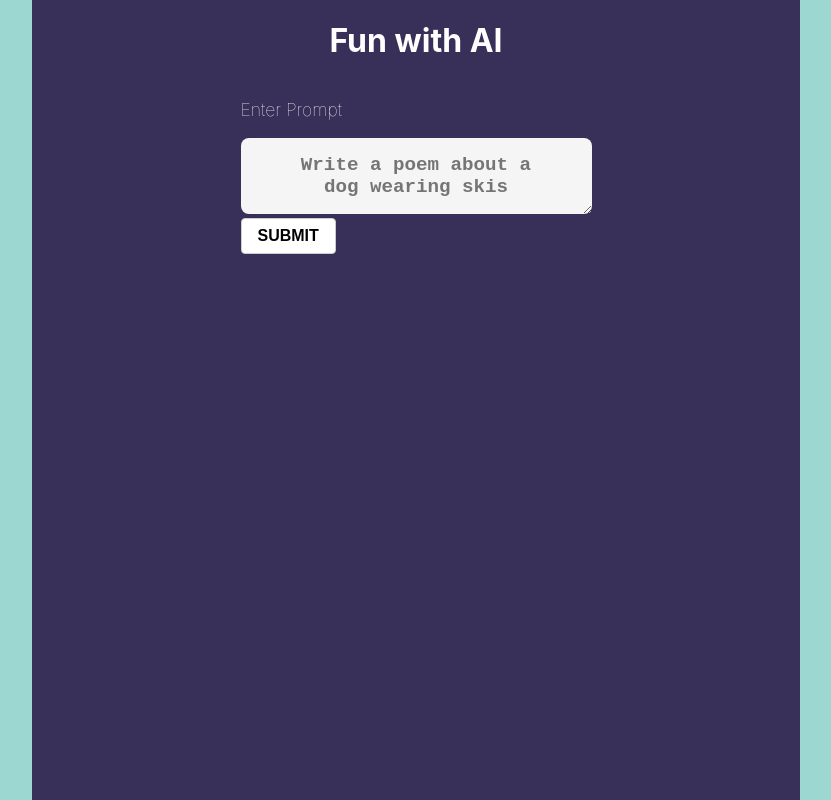
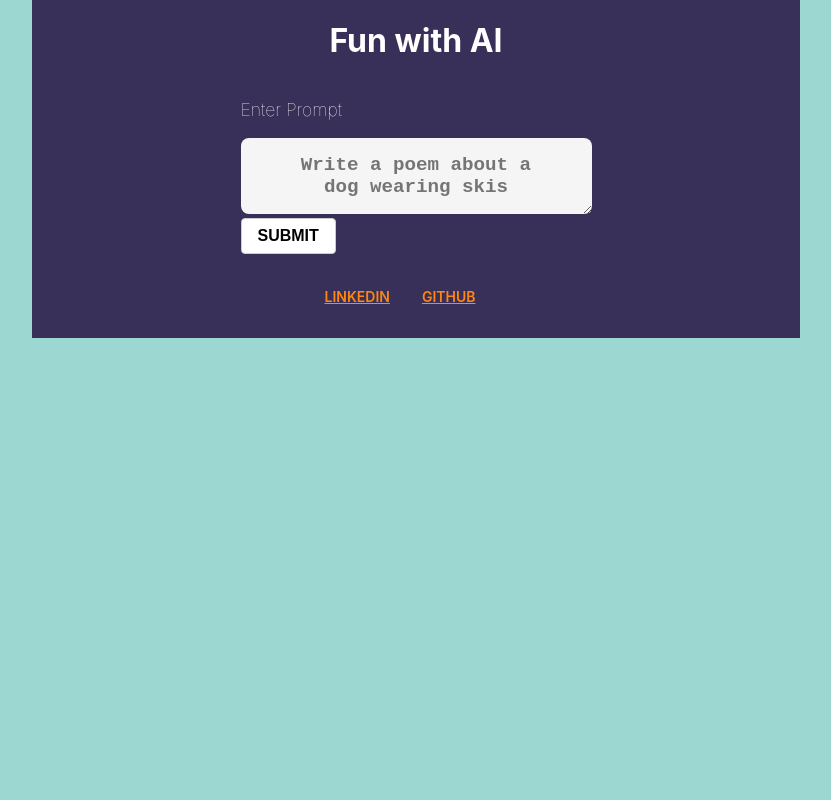
Before and after one commit to ugurkellecioglu/Fun-With-AI, a React (Create React App) app: page / in a window 1280 px wide. Shown: the whole page, without its empty margins (224-1055 px from the left). Built offline with nearby package versions, Linux system fonts and the light colour scheme.

Commit message:
footer component added

```diff
--- a/src/App.scss
+++ b/src/App.scss
@@ -5,11 +5,14 @@ $floral-white: hsla(32, 100%, 97%, 1);
 $middle-blue-green: hsla(173, 44%, 73%, 1);
 $space-cadet: hsla(254, 31%, 27%, 1);
 
+html {
+  overflow-x: hidden;
+}
 .App {
   display: flex;
   justify-content: center;
   background-color: $middle-blue-green;
-  height: 100vh;
+  min-height: 100vh;
   width: 100vw;
   h1 {
     color: white;
--- a/src/App.tsx
+++ b/src/App.tsx
@@ -1,6 +1,6 @@
 import "./App.scss"
-import { Container, Prompt, Response } from "./Components"
-import { AppContext, AppProvider } from "./context/AppContext"
+import { Container, Footer, Prompt, Response } from "./Components"
+import { AppContext } from "./context/AppContext"
 import { ClipLoader } from "react-spinners"
 import React, { useContext, useEffect } from "react"
 
@@ -38,6 +38,7 @@ function App() {
                 />
               )
             })}
+          <Footer />
         </Container>
       </div>
     </React.Fragment>
--- /dev/null
+++ b/src/Components/Footer/footer.module.scss
@@ -0,0 +1,23 @@
+@use "../../App.scss" as App;
+.content {
+  padding: 2rem;
+  ul {
+    list-style: none;
+    padding: 0;
+    margin: 0;
+    display: flex;
+    li {
+      margin-right: 2rem;
+      a {
+        color: App.$dark-orange;
+        font-size: 14px;
+        font-weight: 600;
+        text-transform: uppercase;
+        transition: all 0.2s ease-in-out;
+        &:hover {
+          color: App.$orange-yellow-crayola;
+        }
+      }
+    }
+  }
+}
--- /dev/null
+++ b/src/Components/Footer/index.tsx
@@ -0,0 +1,33 @@
+import styles from "./footer.module.scss"
+const Footer = () => {
+  return (
+    <footer className={styles.footer}>
+      <div className={styles.container}>
+        <div className={styles.content}>
+          <ul>
+            <li>
+              <a
+                href="https://www.linkedin.com/in/ugurkellecioglu/"
+                target="_blank"
+                rel="noreferrer"
+              >
+                LinkedIn
+              </a>
+            </li>
+            <li>
+              <a
+                href="https://github.com/ugurkellecioglu/"
+                target="_blank"
+                rel="noreferrer"
+              >
+                Github
+              </a>
+            </li>
+          </ul>
+        </div>
+      </div>
+    </footer>
+  )
+}
+
+export default Footer
--- a/src/Components/index.tsx
+++ b/src/Components/index.tsx
@@ -3,4 +3,5 @@ import Input from "./TextArea"
 import Button from "./Button"
 import Response from "./Response"
 import Prompt from "./Prompt"
-export { Container, Input, Button, Response, Prompt }
+import Footer from "./Footer"
+export { Container, Input, Button, Response, Prompt, Footer }
```
